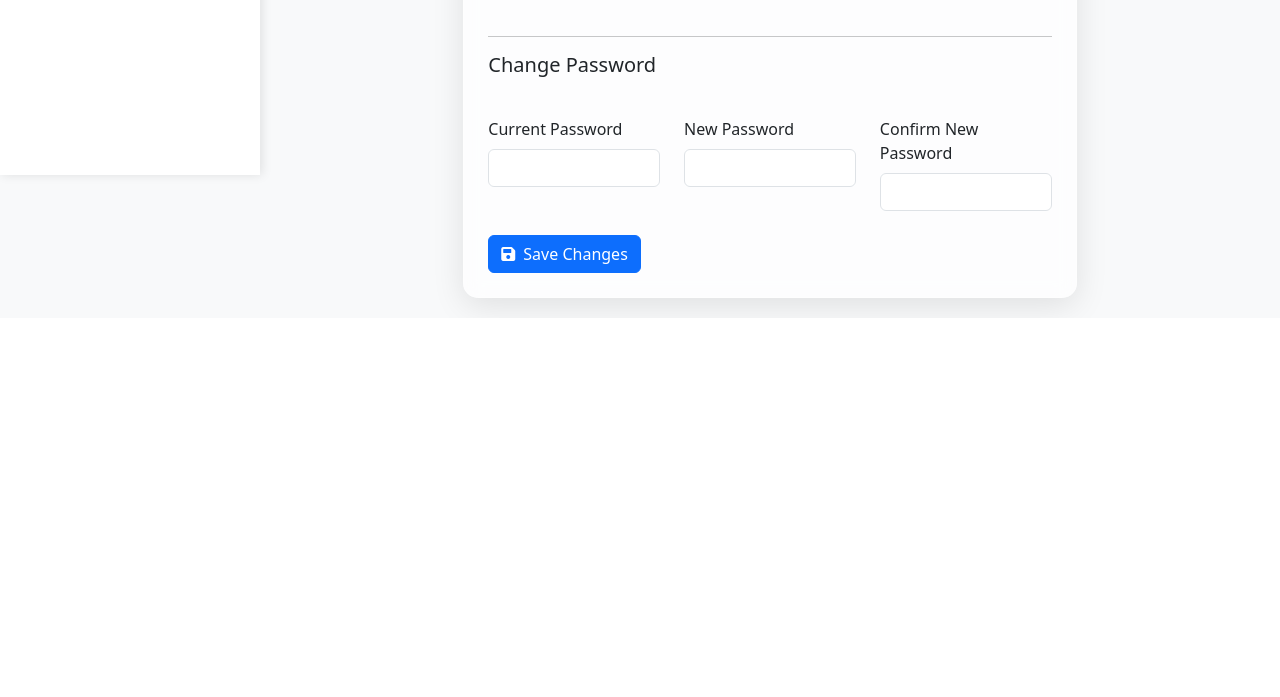
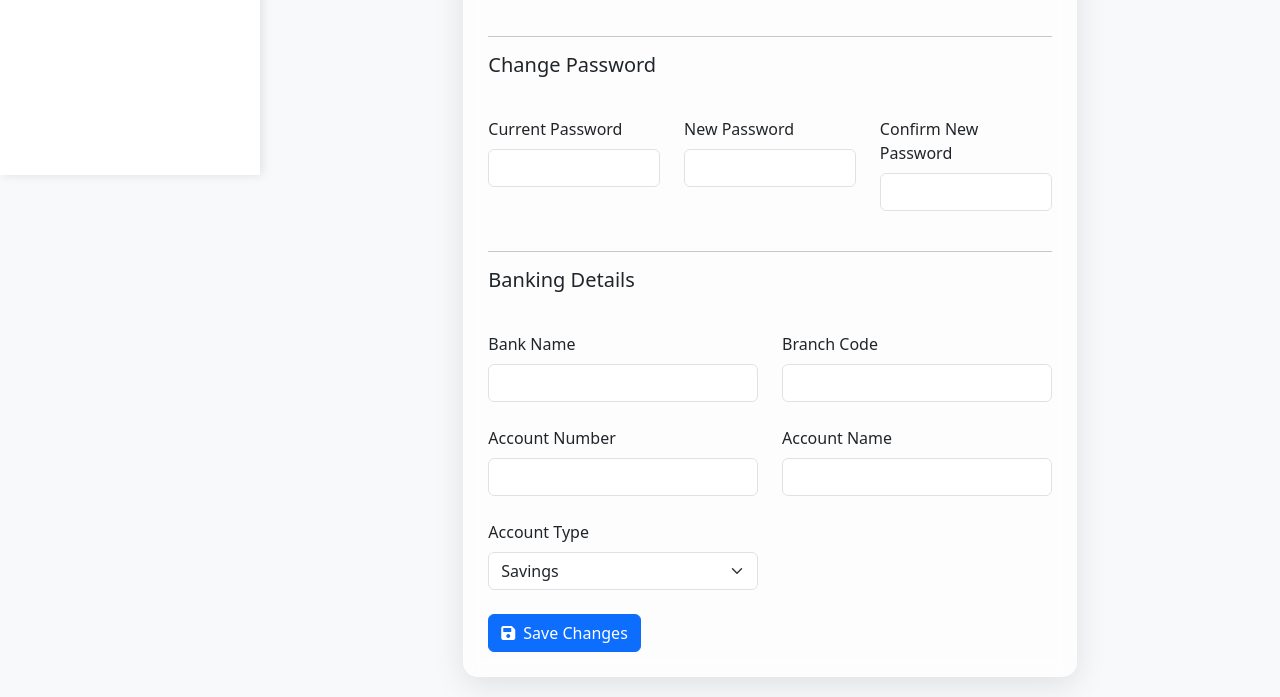
Before and after one commit to tinashelorenzi/propertyspotter-prod, a Django app: template app/templates/spotter_profile.html in a window 1280 px wide. Shown: the part 625-1322 px from the top of the page. Before the commit the page ends 943 px from the top, so only its background shows below. Run offline with Django 5.2, Linux system fonts and the light colour scheme; the template is opened without the code that fills it, so the values that code supplies are empty; some libraries are stand-ins or nearby versions.

Commit message:
Adding banking to models for spotters

```diff
--- a/app/templates/spotter_profile.html
+++ b/app/templates/spotter_profile.html
@@ -96,6 +96,35 @@
                             <label class="form-label">Confirm New Password</label>
                             <input type="password" class="form-control" name="confirm_password" id="confirmPassword">
                         </div>
+                        <div class="col-12">
+    <hr>
+    <h5 class="mb-3">Banking Details</h5>
+</div>
+<div class="col-md-6">
+    <label class="form-label">Bank Name</label>
+    <input type="text" class="form-control" name="bank_name" value="{{ USERDATA.bank_name }}" required>
+</div>
+<div class="col-md-6">
+    <label class="form-label">Branch Code</label>
+    <input type="text" class="form-control" name="bank_branch_code" value="{{ USERDATA.bank_branch_code }}" required>
+</div>
+<div class="col-md-6">
+    <label class="form-label">Account Number</label>
+    <input type="text" class="form-control" name="account_number" value="{{ USERDATA.account_number }}" required>
+</div>
+<div class="col-md-6">
+    <label class="form-label">Account Name</label>
+    <input type="text" class="form-control" name="account_name" value="{{ USERDATA.account_name }}" required>
+</div>
+<div class="col-md-6">
+    <label class="form-label">Account Type</label>
+    <select class="form-select" name="account_type" required>
+        <option value="" disabled>Select account type...</option>
+        <option value="Savings" {% if USERDATA.account_type == 'Savings' %}selected{% endif %}>Savings</option>
+        <option value="Cheque" {% if USERDATA.account_type == 'Cheque' %}selected{% endif %}>Cheque</option>
+        <option value="Current" {% if USERDATA.account_type == 'Current' %}selected{% endif %}>Current</option>
+    </select>
+</div>
                     </div>
 
                     <div class="mt-4">
--- a/propertyspotter/settings.py
+++ b/propertyspotter/settings.py
@@ -31,7 +31,7 @@ DEBUG = True
 
 ALLOWED_HOSTS = []
 
-APPEND_SLASH=False
+APPEND_SLASH=True
 # Application definition
 
 INSTALLED_APPS = [
--- a/users/admin.py
+++ b/users/admin.py
@@ -18,6 +18,7 @@ class CustomUserAdmin(UserAdmin):
         ('Permissions', {'fields': ('role', 'is_active', 'is_staff', 'groups', 'user_permissions')}),
         ('Important dates', {'fields': ('last_login', 'created_at')}),  # These will be read-only
         ('Agency', {'fields': ('agency',)}),
+        ('Banking Information',{'fields':('bank_name', 'account_number', 'bank_branch_code', 'account_type', 'account_name')})
     )
 
     add_fieldsets = (
--- a/users/models.py
+++ b/users/models.py
@@ -93,6 +93,12 @@ class CustomUser(AbstractUser):
         blank=True,
         related_name='approved_users'
     )
+    #Banking details
+    bank_name = models.CharField(max_length=255, null=True, blank=True)
+    bank_branch_code = models.CharField(max_length=255, null=True, blank=True)
+    account_number = models.CharField(max_length=255, null=True, blank=True)
+    account_name = models.CharField(max_length=255, null=True, blank=True)
+    account_type = models.CharField(max_length=255, null=True, blank=True)
 
     REQUIRED_FIELDS = ['email']
 
--- a/users/serializers.py
+++ b/users/serializers.py
@@ -13,7 +13,7 @@ class UserSerializer(serializers.ModelSerializer):
     class Meta:
         model = CustomUser
         fields = ['id', 'username', 'first_name', 'last_name' ,'email', 'role', 'agency', 'agency_id', 'phone',
-                 'is_active', 'profile_complete', 'created_at', 'last_login', 'profile_image', 'profile_image_url']
+                 'is_active', 'profile_complete', 'created_at', 'last_login', 'profile_image', 'profile_image_url', 'bank_name', 'account_number', 'bank_branch_code', 'account_type', 'account_name']
         read_only_fields = ['id', 'created_at', 'last_login']
         extra_kwargs = {
             'password': {'write_only': True}
```
Also changed, not shown: users/views.py (+61 -35 lines), users/migrations/0005_customuser_account_name_customuser_account_number_and_more.py (added).
